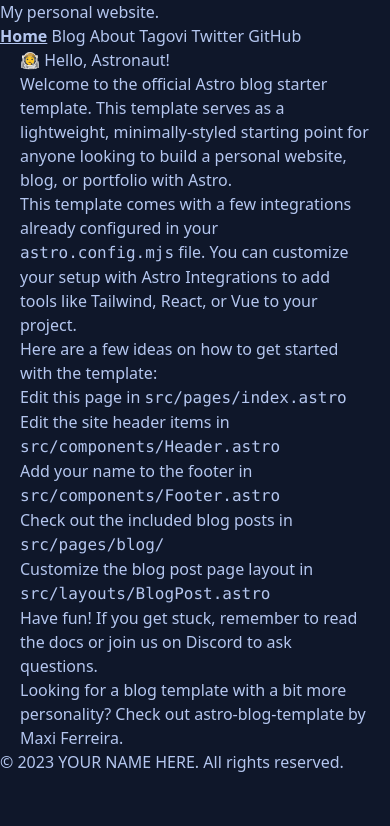
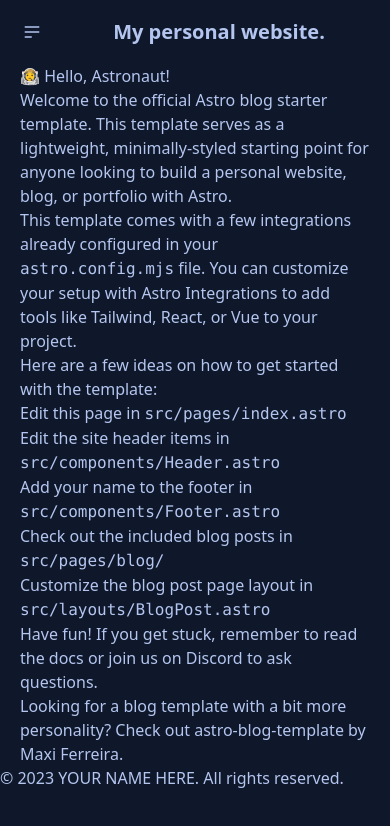
Before and after one commit to edo979/programming-blog, an Astro site: page / in a window 390 px wide. Built offline with nearby package versions, Linux system fonts and the light colour scheme; Astro itself is replaced by a stand-in of ours.

Commit message:
add navigation component from daisyui

```diff
--- a/src/components/Header.astro
+++ b/src/components/Header.astro
@@ -4,8 +4,37 @@ import { SITE_TITLE } from '../consts'
 ---
 
 <header>
-  <h1>{SITE_TITLE}</h1>
-  <nav>
+  <div class="navbar bg-base-100">
+    <div class="navbar-start w-full md:w-auto">
+      <div class="dropdown md:hidden">
+        <label tabindex="0" class="btn btn-ghost btn-circle">
+          <svg
+            xmlns="http://www.w3.org/2000/svg"
+            class="h-5 w-5"
+            fill="none"
+            viewBox="0 0 24 24"
+            stroke="currentColor"
+            ><path
+              stroke-linecap="round"
+              stroke-linejoin="round"
+              stroke-width="2"
+              d="M4 6h16M4 12h16M4 18h7"></path></svg
+          >
+        </label>
+        <ul
+          tabindex="0"
+          class="menu menu-compact dropdown-content mt-3 p-2 shadow bg-base-100 rounded-box w-52"
+        >
+          <li><a>Homepage</a></li>
+          <li><a>Portfolio</a></li>
+          <li><a>About</a></li>
+        </ul>
+      </div>
+      <a href="/" class="btn btn-ghost mx-auto normal-case text-xl md:m-0"
+        ><h1>{SITE_TITLE}</h1></a
+      >
+    </div>
+    <nav class="navbar-center mx-auto hidden md:flex">
       <HeaderLink href="/">Home</HeaderLink>
       <HeaderLink href="/blog">Blog</HeaderLink>
       <HeaderLink href="/about">About</HeaderLink>
@@ -17,4 +46,5 @@ import { SITE_TITLE } from '../consts'
         GitHub
       </HeaderLink>
     </nav>
+  </div>
 </header>
```
Also changed, not shown: src/components/HeaderLink.astro (+5 -6 lines). Lines whose indentation alone changed are shown as unchanged.
